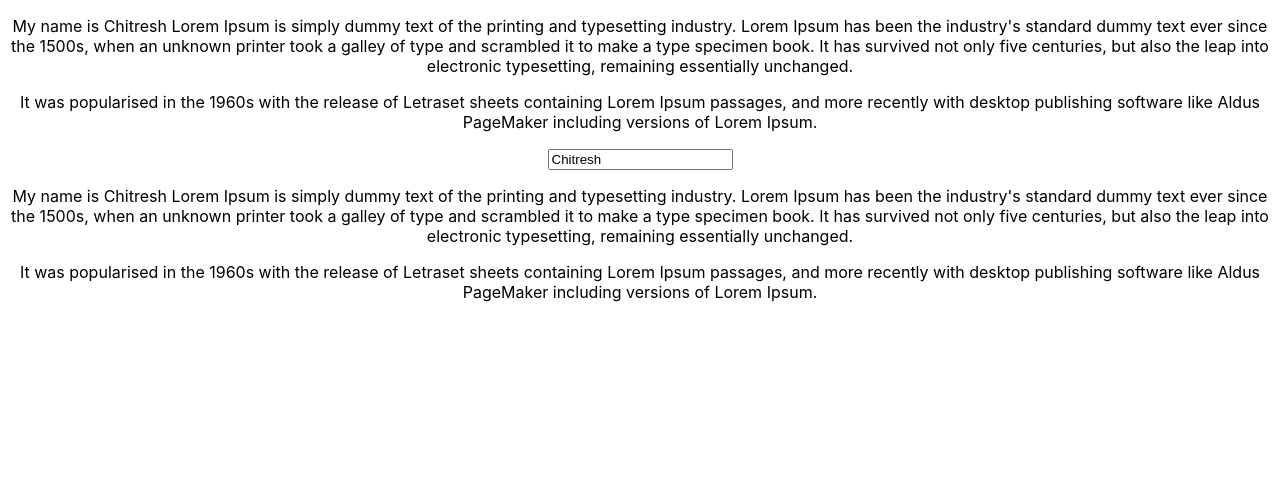
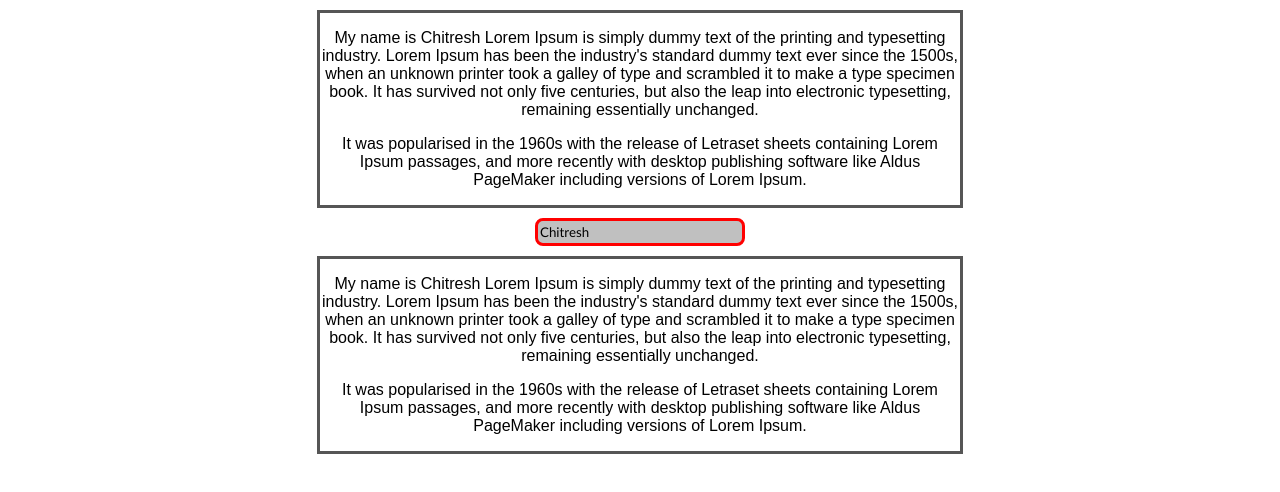
Before and after one commit to Chitresh97/react-assignment-1, a React (Create React App) app: page / in a window 1280 px wide. Shown: the top 492 px of the page. Built offline with nearby package versions, Linux system fonts and the light colour scheme.

Commit message:
all tasks completed

```diff
--- /dev/null
+++ b/src/UserInput/UserInput.css
@@ -0,0 +1,9 @@
+.UserInput input{
+    width: 200px;
+    height: 20px;
+    border-radius: 8px;
+    border: 3px solid red;
+    font-family: 'Gill Sans', 'Gill Sans MT', Calibri, 'Trebuchet MS', sans-serif;
+    background-color: silver;
+
+}
--- a/src/UserInput/UserInput.js
+++ b/src/UserInput/UserInput.js
@@ -1,5 +1,5 @@
 import React from 'react'
-
+import'./UserInput.css'
 const UserInput=(props)=>{
     return(
         <div className="UserInput">
--- /dev/null
+++ b/src/UserOutput/UserOutput.css
@@ -0,0 +1,7 @@
+.UserOutput{
+    text-align: center;
+    margin: 10px auto;
+    border: 3px solid #565656;
+    font-family: sans-serif;
+    width: 50%;
+}
--- a/src/UserOutput/UserOutput.js
+++ b/src/UserOutput/UserOutput.js
@@ -1,8 +1,8 @@
 import React from 'react'
-
+import './UserOutput.css';
 const UserOutput=(props)=>{
     return(
-        <div className="UserInput">
+        <div className="UserOutput">
             <p> My name is {props.name} Lorem Ipsum is simply dummy text of the printing and typesetting industry.
                 Lorem Ipsum has been the industry's standard dummy text ever since the 1500s,
                 when an unknown printer took a galley of type and scrambled it to make a type specimen book.
```
